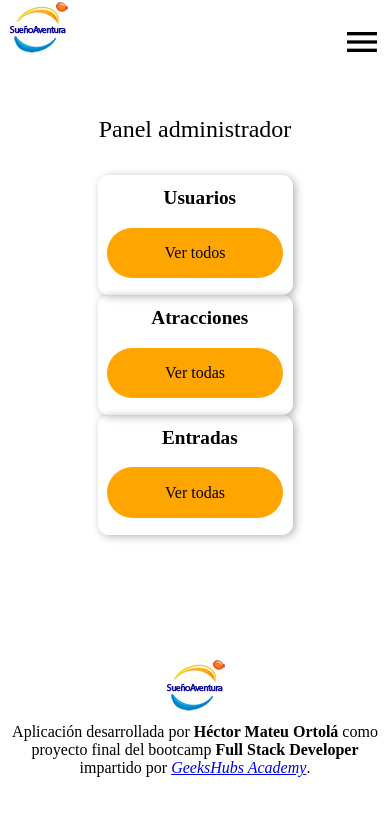
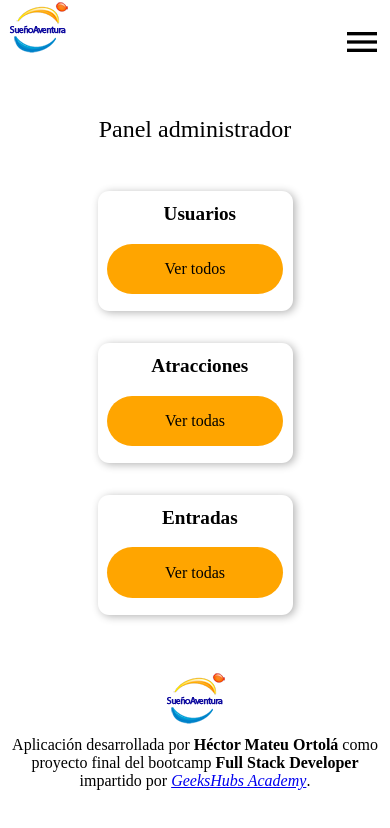
Before and after one commit to hmateu/frontendFinalProjectReact, a React (Vite) app: page /admin-panel in a window 390 px wide. Shown: the top 828 px of the page. Built offline with nearby package versions, Linux system fonts and the light colour scheme.

Commit message:
feat: Separate AdminPanel options in mobile version

```diff
--- a/src/pages/AdminPanel/AdminPanel.css
+++ b/src/pages/AdminPanel/AdminPanel.css
@@ -19,6 +19,15 @@
     margin-bottom: 2em;
 }
 
+.adminOptionsSections {
+    display: flex;
+    flex-direction: column;
+    align-items: center;
+    row-gap: 2em;
+    margin-top: 1em;
+    margin-bottom: 1em;
+}
+
 /* Laptop Query */
 @media screen and (min-width:1200px) {
     .adminPanelStyle{
```
